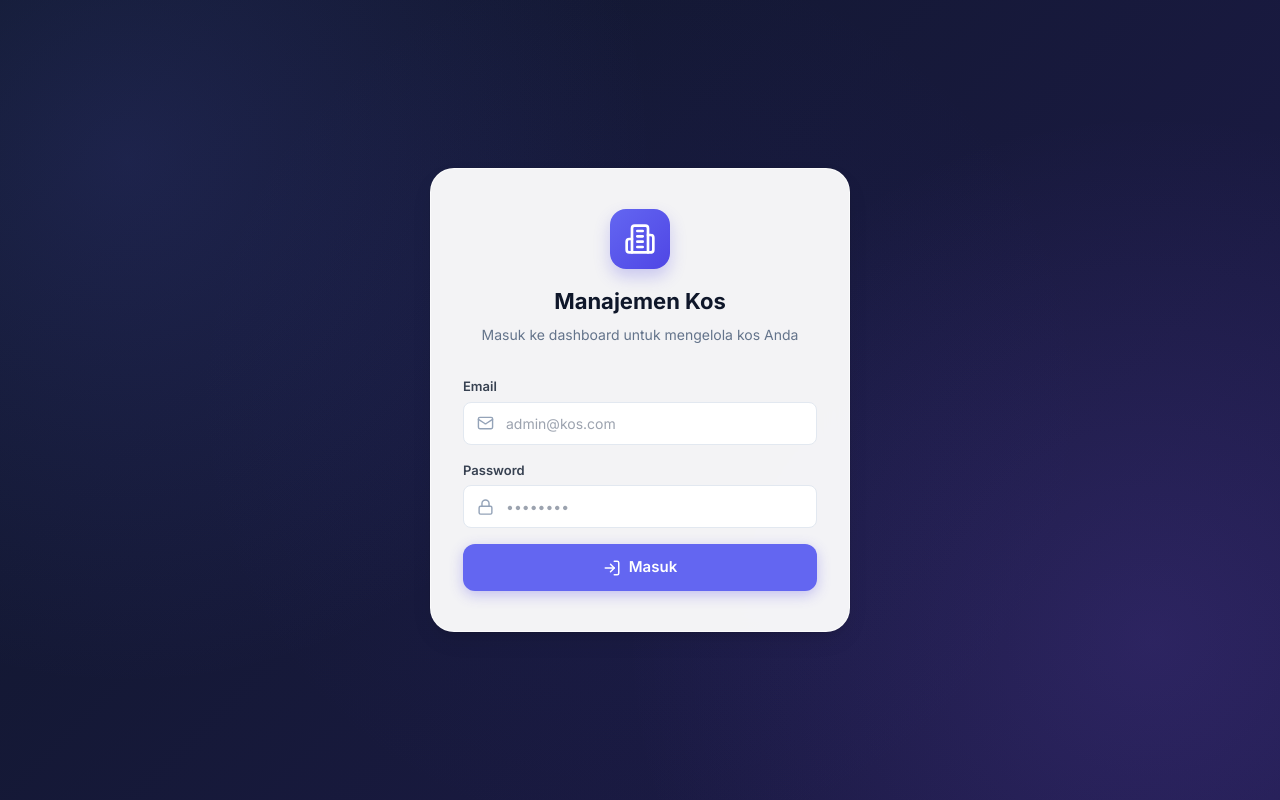
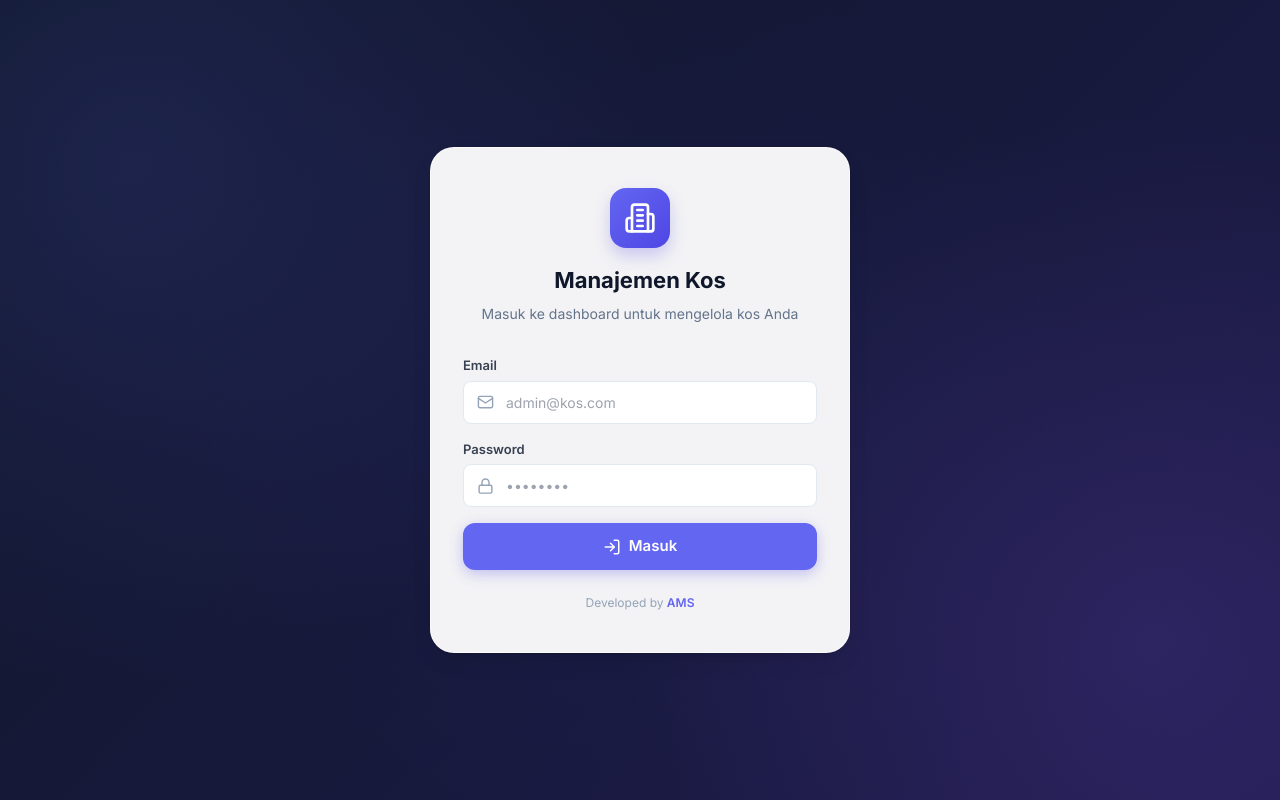
Before and after one commit to armansyam/kos-kosan, a Next.js app: page /login in a window 1280 px wide. Built offline with nearby package versions, Linux system fonts and the light colour scheme; no server answers; the database is empty.

Commit message:
Branding: Add developer credit to the login page linking to GitHub profile

```diff
--- a/src/app/login/page.tsx
+++ b/src/app/login/page.tsx
@@ -117,6 +117,21 @@ export default function LoginPage() {
             )}
           </button>
         </form>
+
+        {/* Developer Credit */}
+        <div style={{ marginTop: 24, textAlign: 'center', fontSize: 12, color: '#94a3b8' }}>
+          <span>Developed by </span>
+          <a
+            href="https://github.com/armansyam"
+            target="_blank"
+            rel="noopener noreferrer"
+            style={{ color: 'var(--primary, #4f46e5)', fontWeight: 600, textDecoration: 'none', transition: 'color 0.2s' }}
+            onMouseOver={(e) => e.currentTarget.style.color = 'var(--primary-dark)'}
+            onMouseOut={(e) => e.currentTarget.style.color = 'var(--primary)'}
+          >
+            AMS
+          </a>
+        </div>
       </div>
     </div>
   );
```
